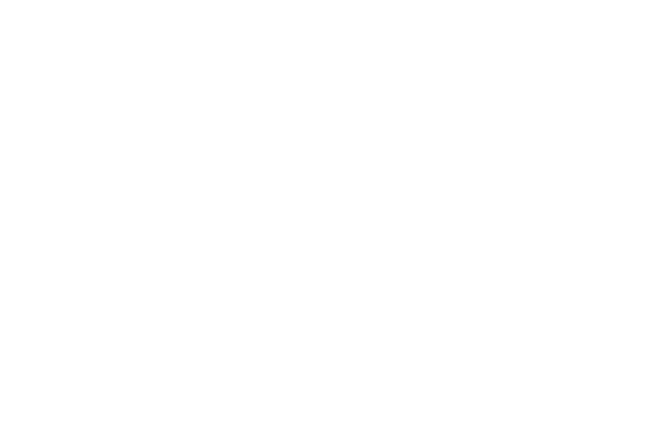
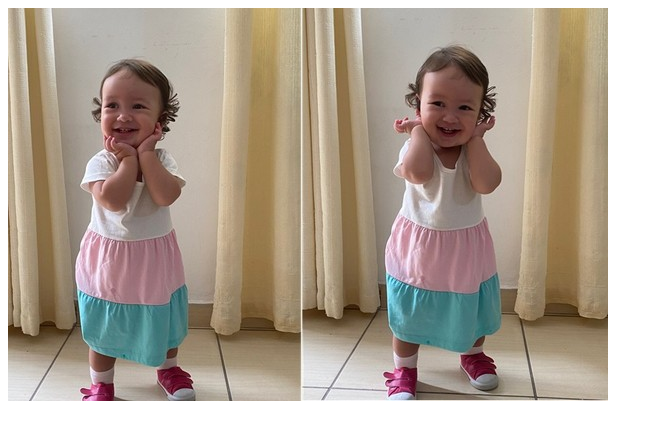
Before and after one commit to analaurawr/empresa1, a plain HTML site: page index.html in a window 1280 px wide. Shown: the whole page, without its empty margins (0-663 px from the left). Drawn offline with Linux system fonts and the light colour scheme.

Commit message:
Add files via upload

```diff
--- a/index.html
+++ b/index.html
@@ -2,7 +2,7 @@
  <body>
 
  <h1>
- <img src "zecapagod.jpg" alt">
+ <img src="zecapagod.jpg"/>
 </h1>
 
 
```
